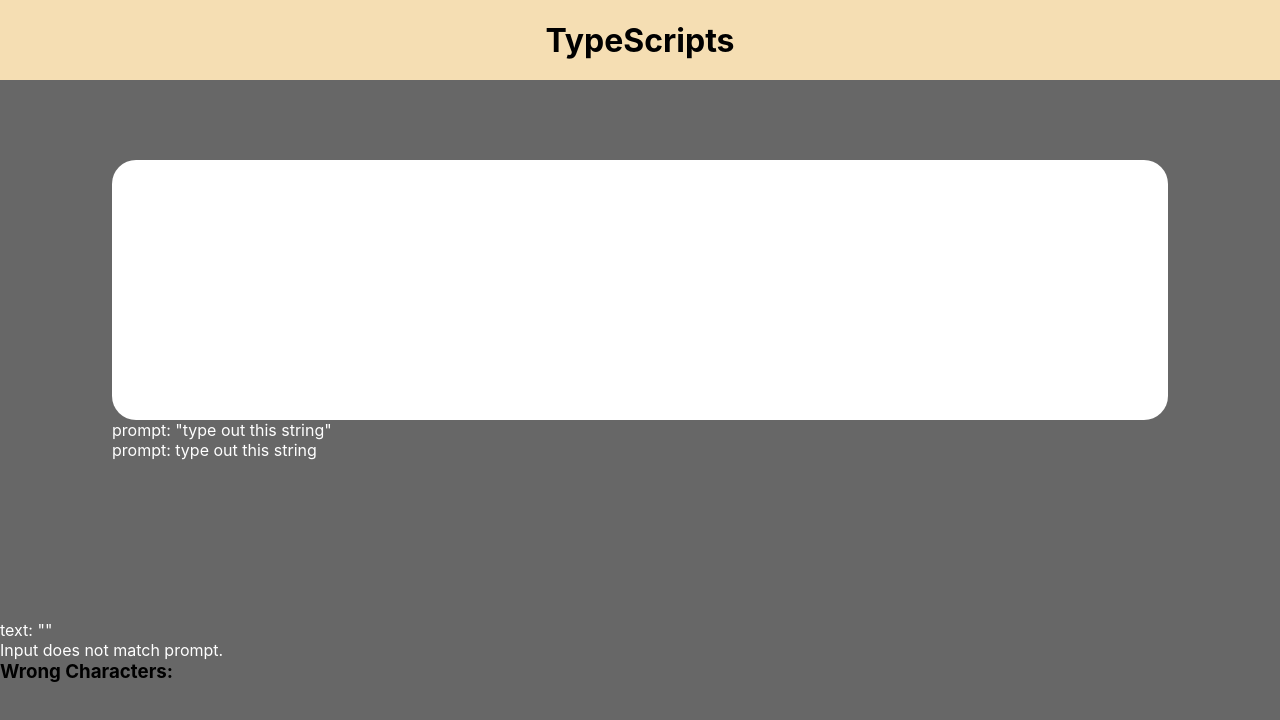
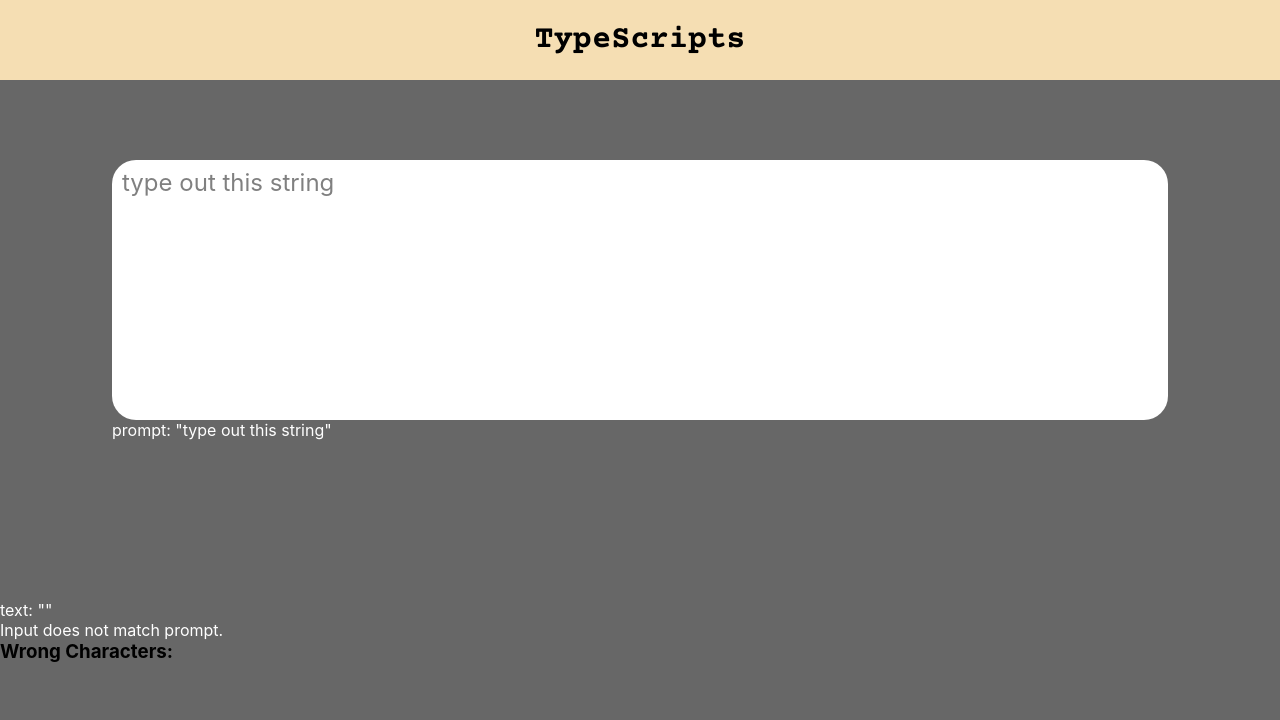
Before and after one commit to LoganBolton/PracticeTyper, a React (Create React App) app: page / in a window 1280 px wide. Shown: the top 720 px of the page. Built offline with nearby package versions, Linux system fonts and the light colour scheme.

Commit message:
optimization

```diff
--- a/public/index.html
+++ b/public/index.html
@@ -3,6 +3,10 @@
   <head>
     <meta charset="utf-8" />
     <link rel="icon" href="%PUBLIC_URL%/favicon.ico" />
+
+    <link rel="preconnect" href="https://fonts.googleapis.com">
+    <link rel="preconnect" href="https://fonts.gstatic.com" crossorigin>
+    <link href="https://fonts.googleapis.com/css2?family=Courier+Prime:wght@700&display=swap" rel="stylesheet">
     <meta name="viewport" content="width=device-width, initial-scale=1" />
     <meta name="theme-color" content="#000000" />
     <meta
@@ -24,7 +28,7 @@
       work correctly both with client-side routing and a non-root public URL.
       Learn how to configure a non-root public URL by running `npm run build`.
     -->
-    <title>React App</title>
+    <title>TypeScripts</title>
   </head>
   <body>
     <noscript>You need to enable JavaScript to run this app.</noscript>
--- a/src/App.js
+++ b/src/App.js
@@ -1,4 +1,4 @@
-import React, { useState, useEffect } from "react";
+import React, { useState, useEffect, useRef } from "react";
 import './index.css';
 
 function App() {
@@ -6,6 +6,8 @@ function App() {
   const [promptText, setPromptText] = useState("type out this string");
   const [isInputMatch, setIsInputMatch] = useState(false);
   const [wrongChars, setWrongChars] = useState({})
+  const inputRef = useRef(null); // Create a ref for the input element
+
 
   const handleInputChange = (e) => {
     const inputValue = e.target.value;
@@ -38,10 +40,14 @@ function App() {
     });
   }
 
-  // Runs findWrongChars() every time text is updated
+  // Runs findWrongChars() every time input text is updated
   useEffect(() => {
     findWrongChars();
   }, [text]);
+
+  useEffect(() => {
+    inputRef.current.focus(); // Focus on the input element when the component mounts
+  }, []);
 
   return (
     <div style={{}}>
@@ -57,16 +63,16 @@ function App() {
           <div className="inputDiv">
             <div className="inputField"></div>
               <input className="inputElement"
+                ref={inputRef} // Set the ref to the input element
                 type="text"
                 wrap="soft"
                 value={text}
                 onChange={handleInputChange}
                 disabled = {isInputMatch}
+                spellCheck="false"
               />
-            </div>
-            <p>prompt: "{promptText}"</p>
-            <p>
-              prompt:{" "}
+              <p className="promptText">
+                {" "}
                 {promptText.split("").map((char, index) => (
                   <span
                     key={index}
@@ -83,6 +89,8 @@ function App() {
                 ))}
               </p>
             </div>
+            <p>prompt: "{promptText}"</p>
+          </div>
         </div>
       <div className="debugInfo">
         <p>text: "{text}"</p>
@@ -95,8 +103,6 @@ function App() {
             </li>
           ))}
         </ul>
-
-        {/* <p id="color-change">Move your cursor over this text to change its color.</p> */}
       </div>
     </div>
   );
--- a/src/index.css
+++ b/src/index.css
@@ -26,11 +26,6 @@ code {
   font-family: 'Trebuchet MS';
 }
 
-.promptText {
-  display: flex;
-  color: gray;
-}
-
 .containerDiv {
   margin: 5rem 7rem 10rem 7rem;
 }
@@ -44,6 +39,7 @@ code {
 
 .inputText {
   display: flex;
+  display: none;
 }
 
 .wrong {
@@ -68,10 +64,6 @@ p {
   color: white;
 }
 
-h1 {
-
-}
-
 #wrapperHeader {
   display: flex;
   justify-content: center;
@@ -84,6 +76,7 @@ h1 {
   background-color: white;
   display: flex;
   justify-content: center;
+  position: relative;
 
   height: 15rem;
   border: solid 10px wheat;
@@ -98,6 +91,7 @@ h1 {
   padding-bottom: 13rem;
   border: none;
   outline: none;
+  color: transparent;
 }
 
 #correct {
@@ -107,3 +101,19 @@ h1 {
 #incorrect {
   color: red;
 }
+
+.promptText {
+  color: grey;
+  font-size: x-large;
+  position: absolute;
+  top: 5%;
+  left: 50%;
+  transform: translate(-50%, -50%);
+  z-index: 1;
+  width: 100%; /* add this to make sure the text wraps inside the container */
+
+}
+
+h1 {
+  font-family: 'Courier Prime', monospace;
+}
```
Lines whose indentation alone changed are shown as unchanged.
